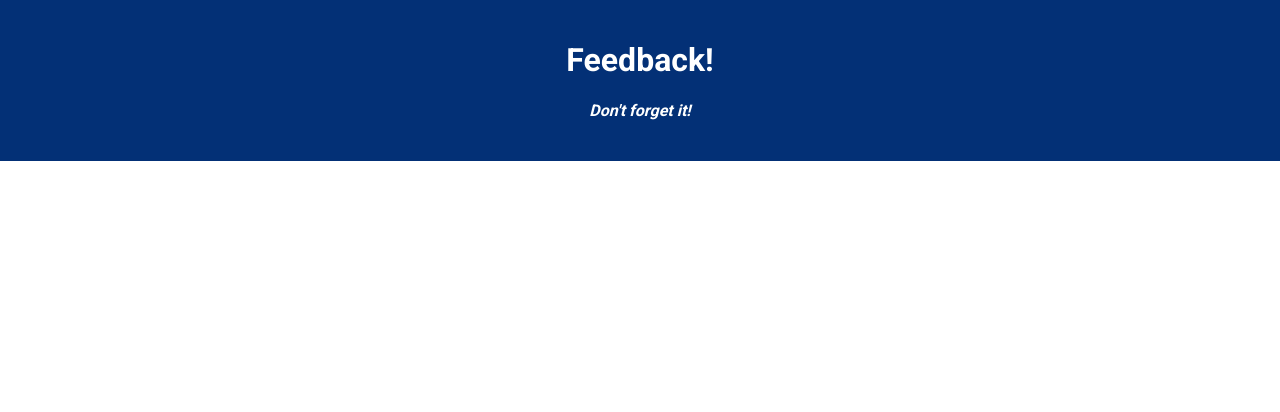
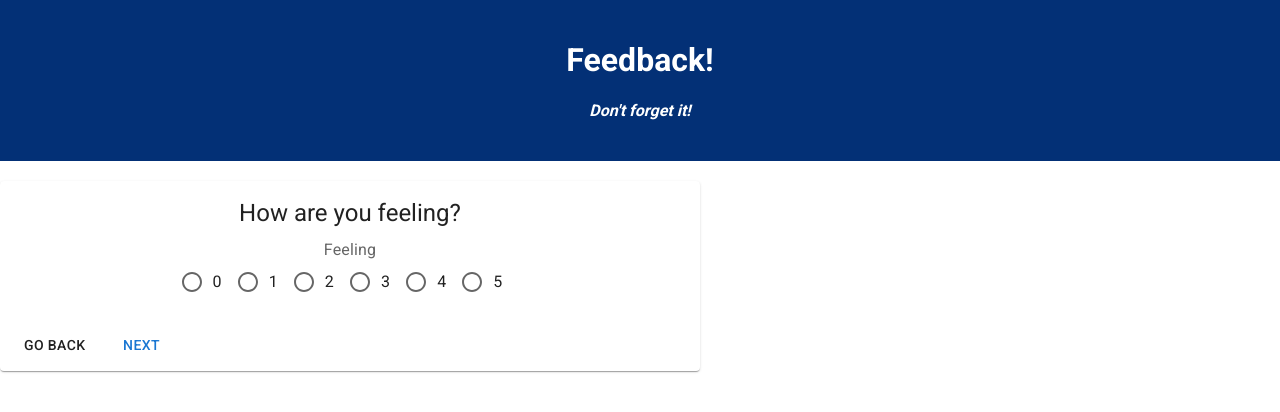
Before and after one commit to Brandon-Lanier/Student-Feedback-Loop, a React (Create React App) app: page /#/feeling in a window 1280 px wide. Shown: the top 412 px of the page. Built offline with nearby package versions, Linux system fonts and the light colour scheme.

Commit message:
Getting main card layout sorted

```diff
--- a/src/components/Feeling/Feeling.jsx
+++ b/src/components/Feeling/Feeling.jsx
@@ -1,12 +1,59 @@
-
+import Box from '@mui/material/Box';
+import Card from '@mui/material/Card';
+import CardActions from '@mui/material/CardActions';
+import CardContent from '@mui/material/CardContent';
+import Button from '@mui/material/Button';
+import Typography from '@mui/material/Typography';
+import CardHeader from '@mui/material/CardHeader';
+import Radio from '@mui/material/Radio';
+import RadioGroup from '@mui/material/RadioGroup';
+import FormControlLabel from '@mui/material/FormControlLabel';
+import FormControl from '@mui/material/FormControl';
+import FormLabel from '@mui/material/FormLabel';
+import { useState } from 'react';
 
 function Feeling() {
 
+    const [feeling, setFeeling] = useState('');
+
+    const handleSubmit = () => {
+        console.log(feeling);
+    }
+
     return (
-        <div>
+        <>
+            <Card sx={{ width: 700 }} >
+                <CardContent>
+                    <Typography gutterBottom variant="h5">
+                        How are you feeling?
+                    </Typography>
+                        <FormControl>
+                            <FormLabel id="radio-buttons-group-label">Feeling</FormLabel>
+                            <RadioGroup
+                                row
+                                aria-labelledby="radio-buttons-group-label"
+                                value={feeling}
+                                name="feeling-radios"
+                                onChange={(e) => setFeeling(e.target.value)}
+                            >
+                                <FormControlLabel value="0" control={<Radio />} label="0" />
+                                <FormControlLabel value="1" control={<Radio />} label="1" />
+                                <FormControlLabel value="2" control={<Radio />} label="2" />
+                                <FormControlLabel value="3" control={<Radio />} label="3" />
+                                <FormControlLabel value="4" control={<Radio />} label="4" />
+                                <FormControlLabel value="5" control={<Radio />} label="5" />
 
+                            </RadioGroup>
+                        </FormControl>
 
-        </div>
+                </CardContent>
+                <CardActions >
+                    <Button size="medium" variant="">Go Back</Button>
+                    <Button size="medium" onClick={handleSubmit}>Next</Button>
+                </CardActions>
+            </Card>
+
+        </>
 
     )
 }
--- a/src/index.js
+++ b/src/index.js
@@ -8,9 +8,9 @@ import { Provider } from 'react-redux';
 import logger from 'redux-logger';
 
 let feedback = {
-    feeling: '',
-    understanding: '',
-    support: '',
+    feeling: 0,
+    understanding: 0,
+    support: 0,
     comments: ''
 };
 
```
